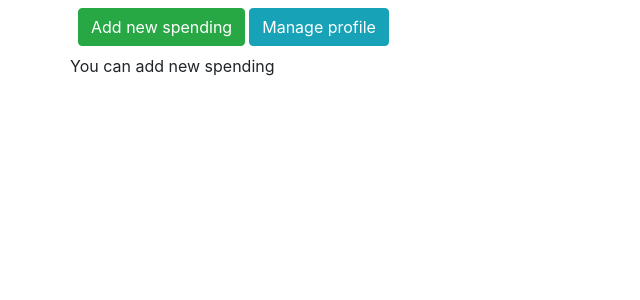
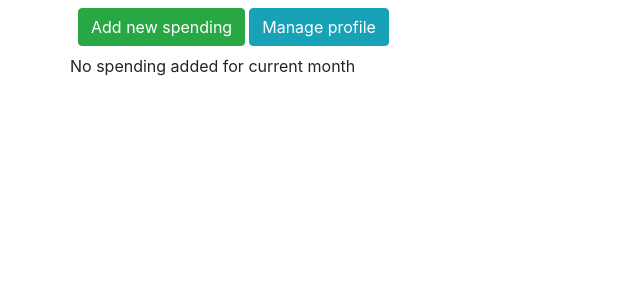
Before and after one commit to dsnunes07/spending-control, a Django app: template src/spending/templates/spending/spending_table.html in a window 1280 px wide. Shown: the part 64-364 px from the top of the page, without its empty margins (0-640 px from the left). Run offline with Django 3.2, Linux system fonts and the light colour scheme; the template is opened without the code that fills it, so the values that code supplies are empty; some libraries are stand-ins or nearby versions.

Commit message:
Change text of template

```diff
--- a/src/spending/templates/spending/spending_table.html
+++ b/src/spending/templates/spending/spending_table.html
@@ -50,7 +50,7 @@
         {{ chart_html | safe }}
       </div>
     {% else %}
-        <p>You can add new spending</p>
+        <p>No spending added for current month</p>
     {% endif %}
   </div>
 {% endblock %}
```
